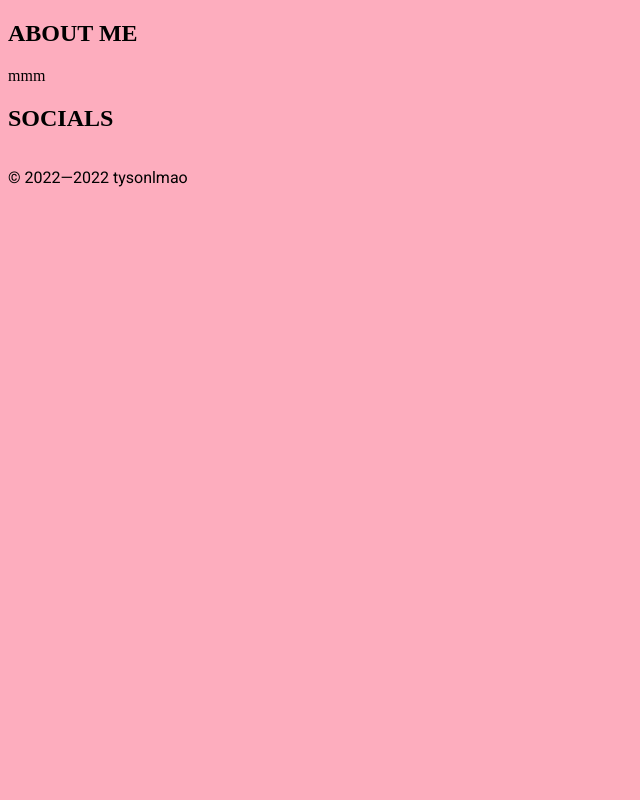
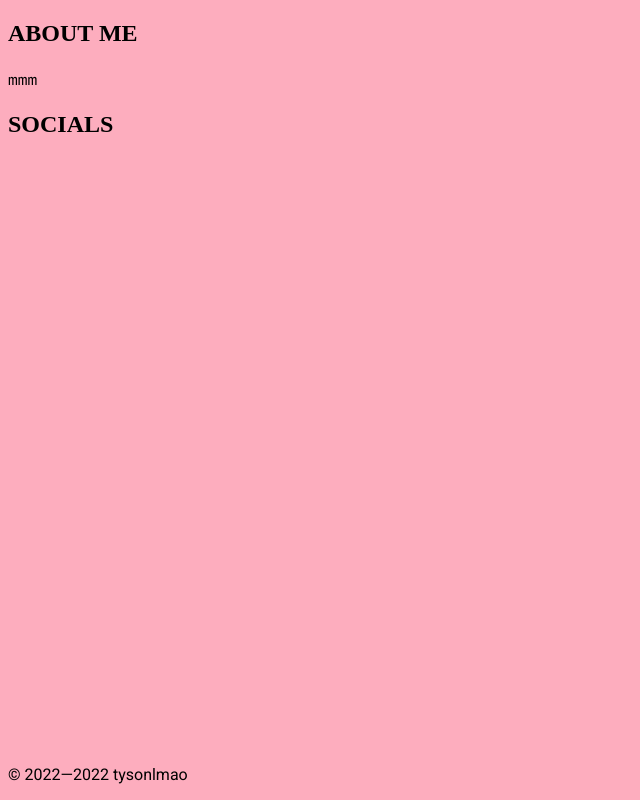
Before and after one commit to tysonlmao/tafe, a PHP site: page / in a window 1280 px wide. Shown: the whole page, without its empty margins (0-640 px from the left). Run offline with PHP 8.4, Linux system fonts and the light colour scheme.

Commit message:
Update style.css

```diff
--- a/portfolio/css/style.css
+++ b/portfolio/css/style.css
@@ -7,6 +7,10 @@
 
 footer {
   font-family: "Roboto", sans-serif;
+  /* may cause problems later */
+  position: fixed;
+  bottom: 0;
+  width: 100%;
 }
 
 footer > p {
@@ -17,3 +21,7 @@
 .nounderline {
   text-decoration: none;
 }
+
+section > p {
+  font-family: "Space Mono", monospace;
+}
```
